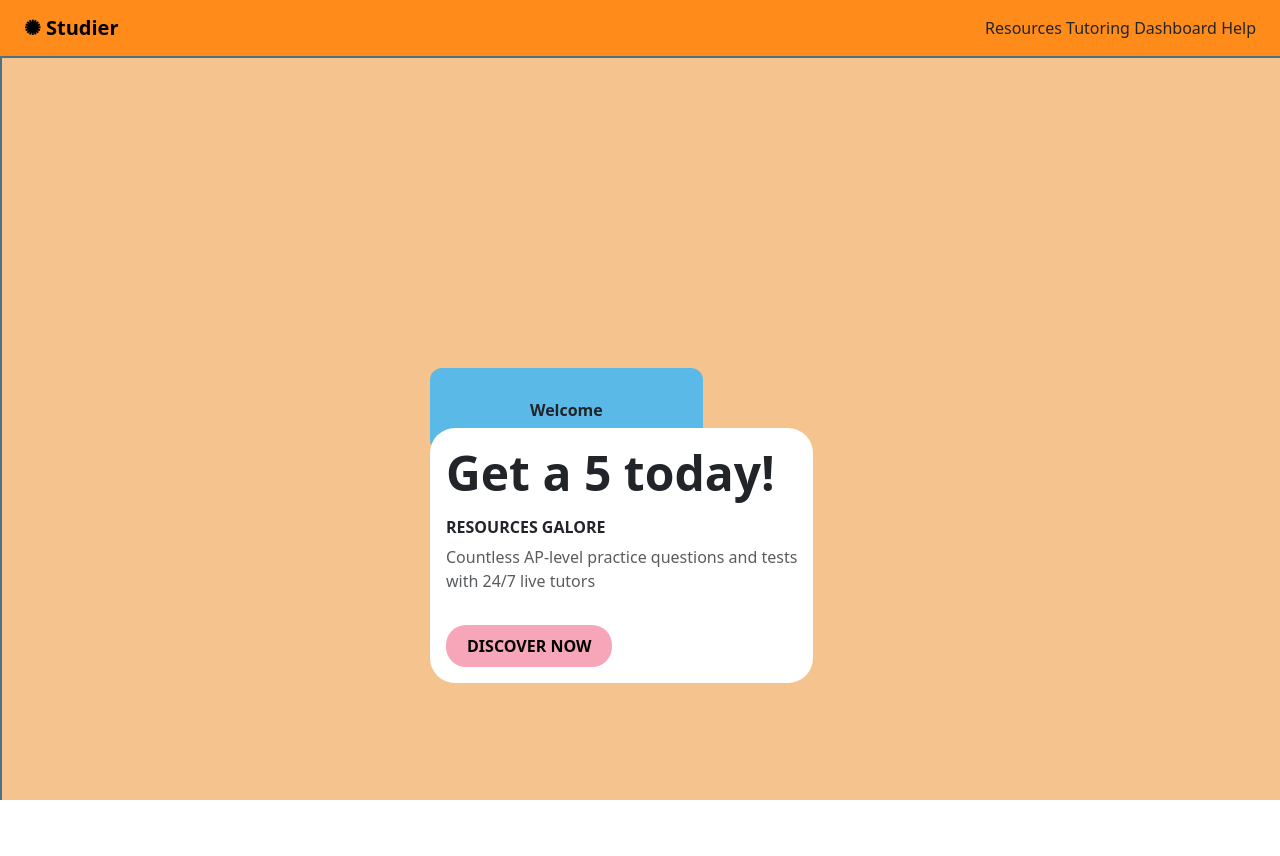
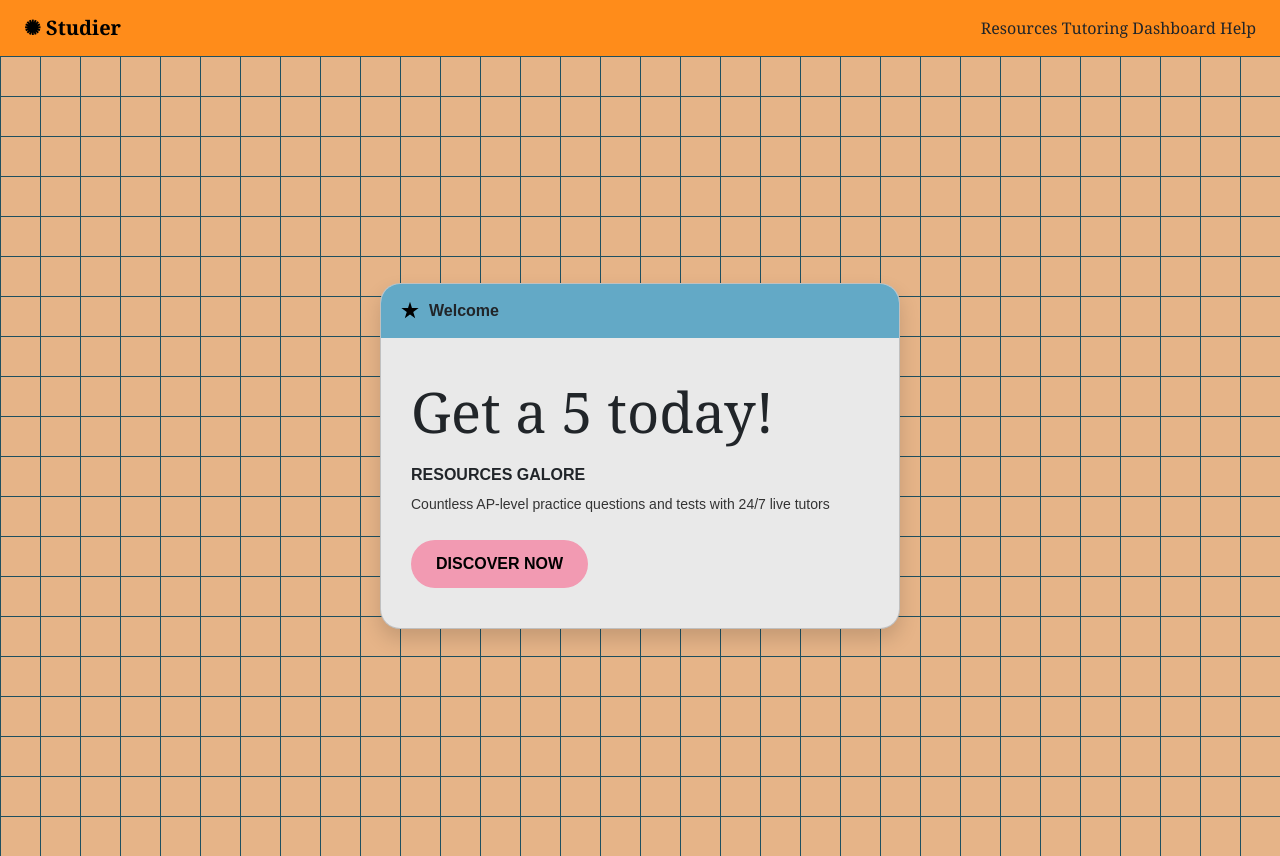
Before and after one commit to 527mbeard/FBLA-Website-Design-Project, a plain HTML site: page index.html in a window 1280 px wide. Before the commit the page ends 800 px from the top, so only its background shows below. Drawn offline with nearby package versions, Linux system fonts and the light colour scheme.

Commit message:
better main button

```diff
--- a/index.html
+++ b/index.html
@@ -26,25 +26,24 @@
     </div>
   </nav>
 
-  <!-- Hero Section -->
-  <div class="hero d-flex justify-content-center align-items-center">
-    <div class="card hero-card position-relative">
+  <div class="background">
+  <div class="card">
+    <div class="top-bar">
+      <div class="icon"></div>
+      <span>Welcome</span>
+    </div>
 
-      <div class="welcome-tag">
-        Welcome
-      </div>
-
-      <div class="card-body back">
-          <h1 class="display-5 fw-bold">Get a 5 today!</h1>
-          <h6 class="fw-bold mt-3">RESOURCES GALORE</h6>
-          <p class="text-muted">
-            Countless AP-level practice questions and tests<br>
-            with 24/7 live tutors
-          </p>
-          <button class="btn btn-pink mt-3">DISCOVER NOW</button>
-      </div>
+    <div class="content">
+      <h1>Get a 5 today!</h1>
+      <h3>RESOURCES GALORE</h3>
+      <p>
+        Countless AP-level practice questions and tests
+        with 24/7 live tutors
+      </p>
+      <button>DISCOVER NOW</button>
     </div>
   </div>
+</div>
 
 </body>
 
--- a/styles.css
+++ b/styles.css
@@ -1,52 +1,88 @@
-/* Navbar */
 .navbar-custom {
   background-color: #ff8c1a;
 }
 
-/* Background grid */
-.hero {
-  height: calc(100vh - 56px);
-  background-color: #f4c38e;
-  background-image:
-    linear-gradient(#4d7180 2px, transparent 1px),
-    linear-gradient(90deg, #4d7180 2px, transparent 1px);
-  background-size: cover;
+body {
+  margin: 0;
+  font-family: 'Georgia', serif;
 }
 
-/* Card */
-.hero-card {
-  width: 420px;
-  border-radius: 16px;
-  box-shadow: 0 8px 25px rgba(0,0,0,0.15);
-  border: none;
+.background {
+  height: 100vh;
+  display: flex;
+  align-items: center;
+  justify-content: center;
+
+  /* peach background with grid */
+  background-color: #e6b488;
+  background-image:
+    linear-gradient(#1f4f5f 1px, transparent 1px),
+    linear-gradient(90deg, #1f4f5f 1px, transparent 1px);
+  background-size: 40px 40px;
 }
 
-/* Welcome tag */
-.welcome-tag {
-  position:absolute;
-  top:-60px;
-  z-index:1;
-  background-color: #5bb9e8;
-  padding: 30px 100px;
-  border-radius: 12px;
-  font-weight: bold;
+.card {
+  width: 520px;
+  background: #e9e9e9;
+  border-radius: 20px;
+  overflow: hidden;
+  box-shadow: 0 10px 20px rgba(0,0,0,0.15);
 }
 
-.back{
-  position:absolute;
-  z-index:2;
-  background:white;
-  border-radius:25px;
-}
-/* Button */
-.btn-pink {
-  background-color: #f6a6b8;
-  color: black;
-  font-weight: bold;
-  border-radius: 20px;
-  padding: 8px 20px;
+.top-bar {
+  background-color: #63a9c6;
+  padding: 15px 20px;
+  display: flex;
+  align-items: center;
+  gap: 10px;
+  font-family: Arial, sans-serif;
+  font-weight: 600;
 }
 
-.btn-pink:hover {
-  background-color: #f28fa6;
+.icon {
+  width: 18px;
+  height: 18px;
+  background: black;
+  clip-path: polygon(50% 0%, 61% 35%, 98% 35%,
+                     68% 57%, 79% 91%, 50% 70%,
+                     21% 91%, 32% 57%, 2% 35%,
+                     39% 35%);
 }
+
+.content {
+  padding: 40px 30px;
+}
+
+h1 {
+  font-size: 56px;
+  font-weight: 400;
+  margin: 0 0 20px 0;
+}
+
+h3 {
+  font-family: Arial, sans-serif;
+  font-size: 16px;
+  font-weight: 700;
+  margin: 0 0 10px 0;
+}
+
+p {
+  font-family: Arial, sans-serif;
+  font-size: 14px;
+  color: #333;
+  margin-bottom: 25px;
+}
+
+button {
+  background-color: #f29ab2;
+  border: none;
+  padding: 12px 25px;
+  border-radius: 25px;
+  font-family: Arial, sans-serif;
+  font-weight: 700;
+  cursor: pointer;
+}
+
+button:hover {
+  opacity: 0.9;
+}
```
